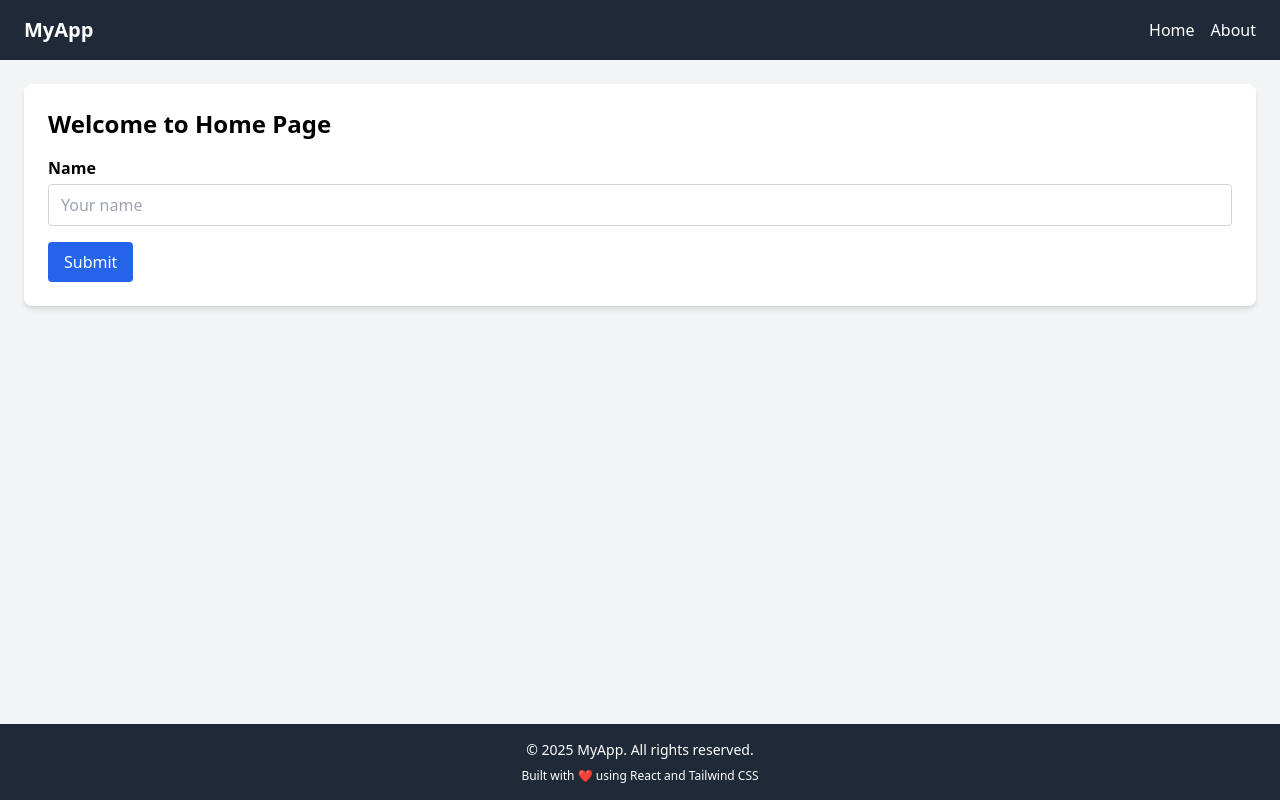
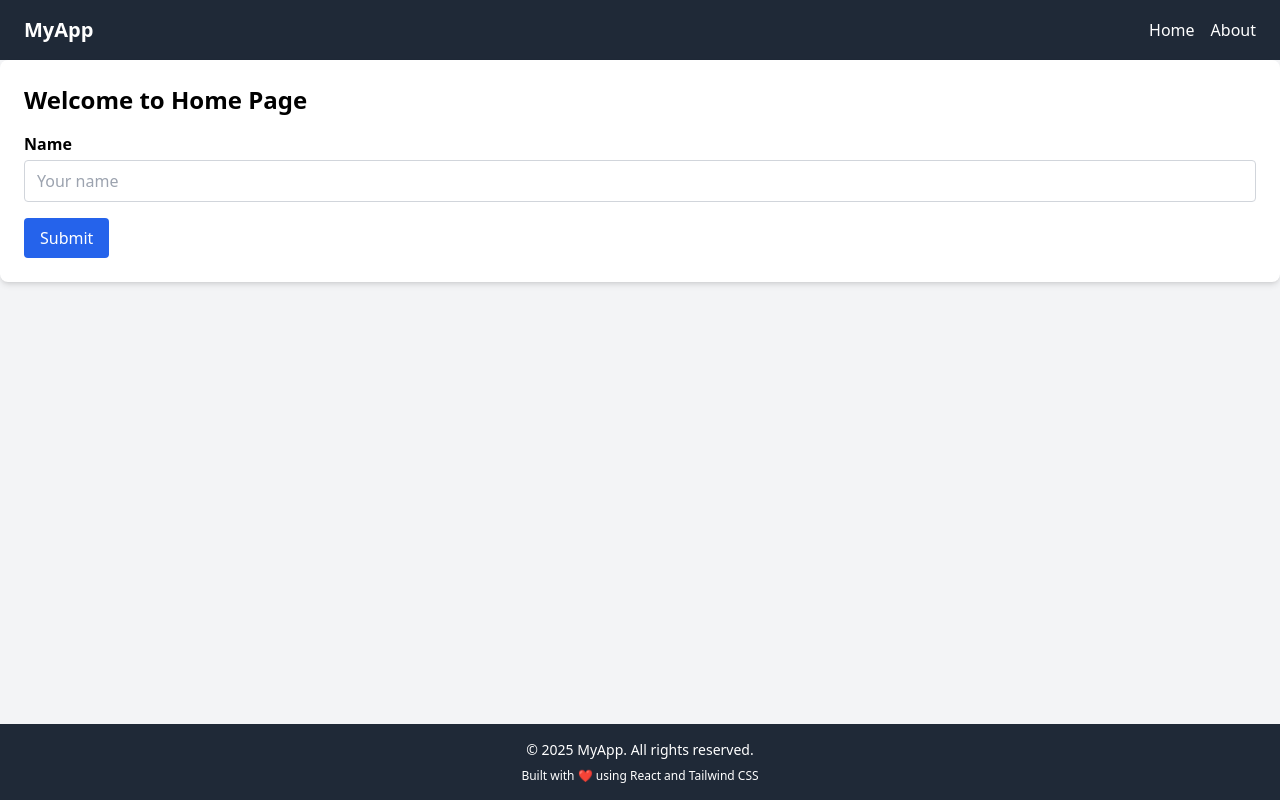
Before and after one commit to AriqF1/template-react-atomic, a React (Vite) app: page / in a window 1280 px wide. Built offline with nearby package versions, Linux system fonts and the light colour scheme.

Commit message:
style: remove padding from MainLayout main section for consistent layout

```diff
--- a/src/components/templates/MainLayout.jsx
+++ b/src/components/templates/MainLayout.jsx
@@ -7,7 +7,7 @@ const MainLayout = ({ children }) => {
     <>
       <div className="bg-gray-100 min-h-screen flex flex-col">
         <Header />
-        <main className="p-6 flex-grow">{children}</main>
+        <main className="flex-grow">{children}</main>
         <Footer />
       </div>
     </>
```
